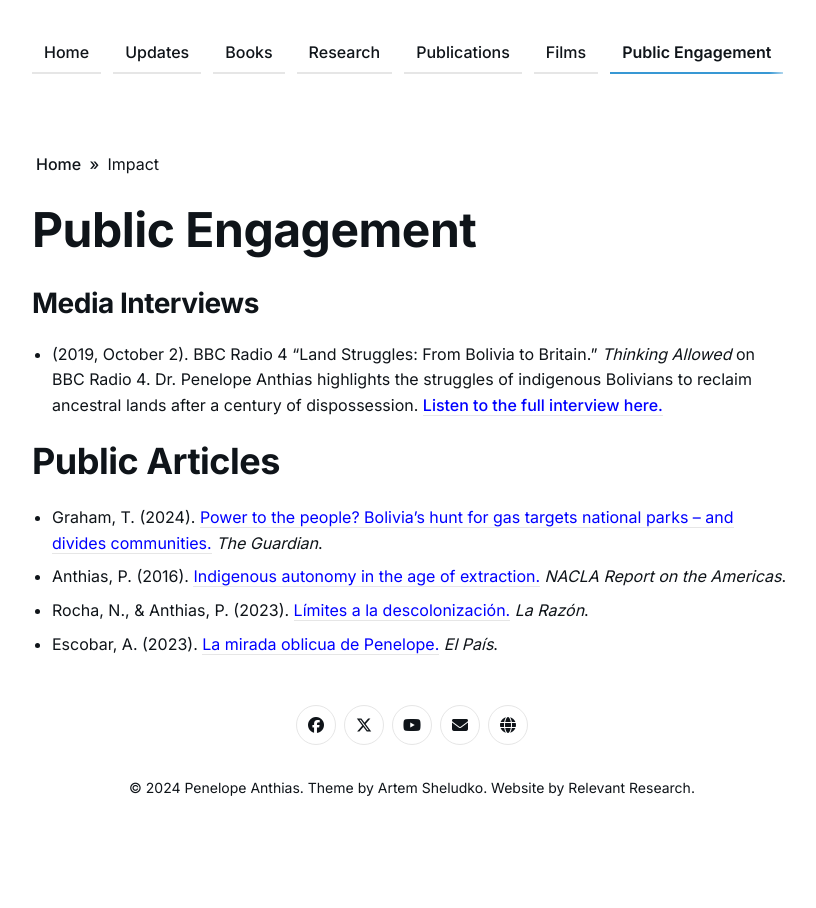
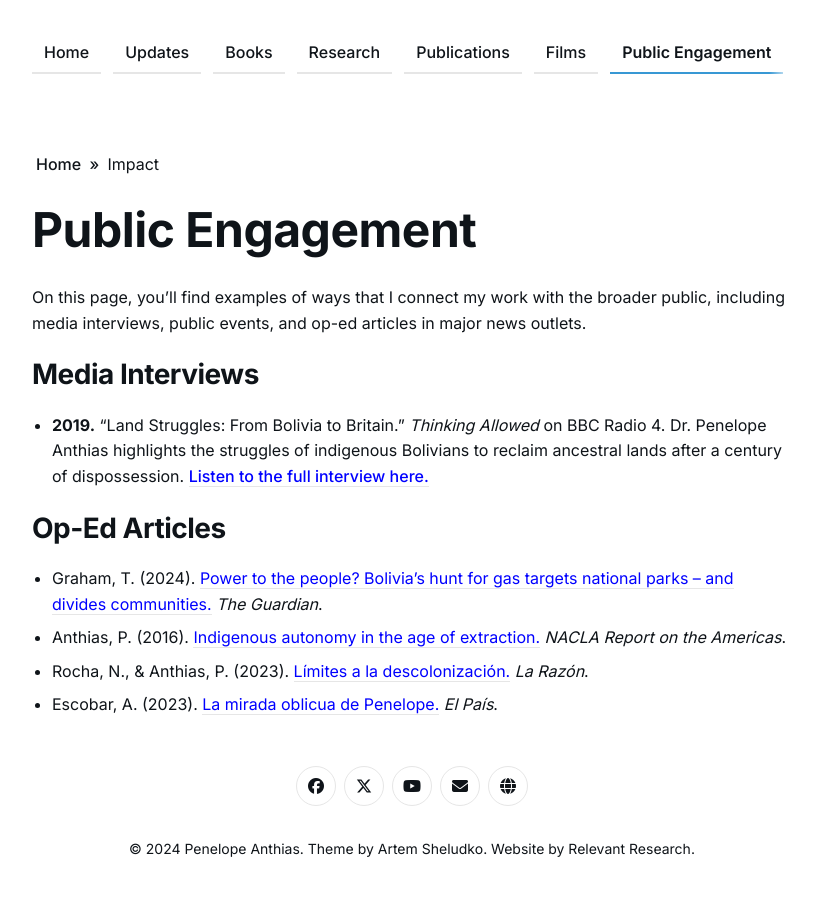
Before and after one commit to RelevantResearch/penelopeanthias, a Jekyll site: the page built from _pages/impact.md, in a window 1280 px wide. Shown: the whole page, without its empty margins (228-1044 px from the left). Built offline with Jekyll 4.4.1, drawn with Linux system fonts in a browser that asks for light colours.

Commit message:
Update impact.md

```diff
--- a/_pages/impact.md
+++ b/_pages/impact.md
@@ -6,10 +6,11 @@ image:
 page_cover:
 ---
 
+On this page, you'll find examples of ways that I connect my work with the broader public, including media interviews, public events, and op-ed articles in major news outlets.
 
-### Media Interviews
+## Media Interviews
 
-- (2019, October 2). BBC Radio 4 "Land Struggles: From Bolivia to Britain." *Thinking Allowed* on BBC Radio 4.
+- **2019.** "Land Struggles: From Bolivia to Britain." *Thinking Allowed* on BBC Radio 4.
     Dr. Penelope Anthias highlights the struggles of indigenous Bolivians to reclaim ancestral lands after a century of dispossession.  <a href="https://www.bbc.co.uk/sounds/play/m0008wpf"><span>Listen to the full interview here.</span></a>
 
 <!--
@@ -32,7 +33,7 @@ page_cover:
 </details>
 -->
 
-# Public Articles
+## Op-Ed Articles
 
 - Graham, T. (2024). [<span class="blue">Power to the people? Bolivia’s hunt for gas targets national parks – and divides communities.</span>](https://www.theguardian.com/global-development/2024/apr/10/bolivias-hunt-for-gas-targets-national-parks-and-divides-communities-tariquia) *The Guardian*.
 - Anthias, P. (2016). [<span class="blue">Indigenous autonomy in the age of extraction.</span>](https://nacla.org/news/2016/07/29/indigenous-autonomy-age-extraction) *NACLA Report on the Americas*.
```
